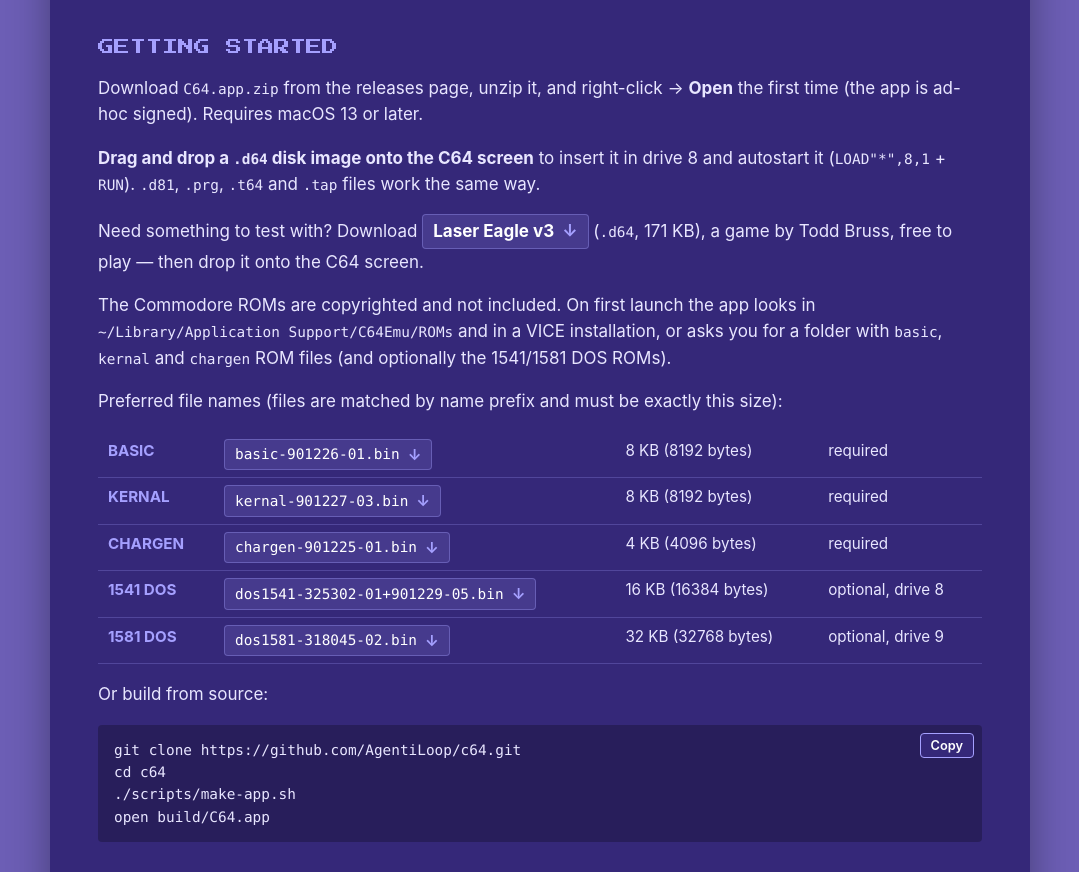
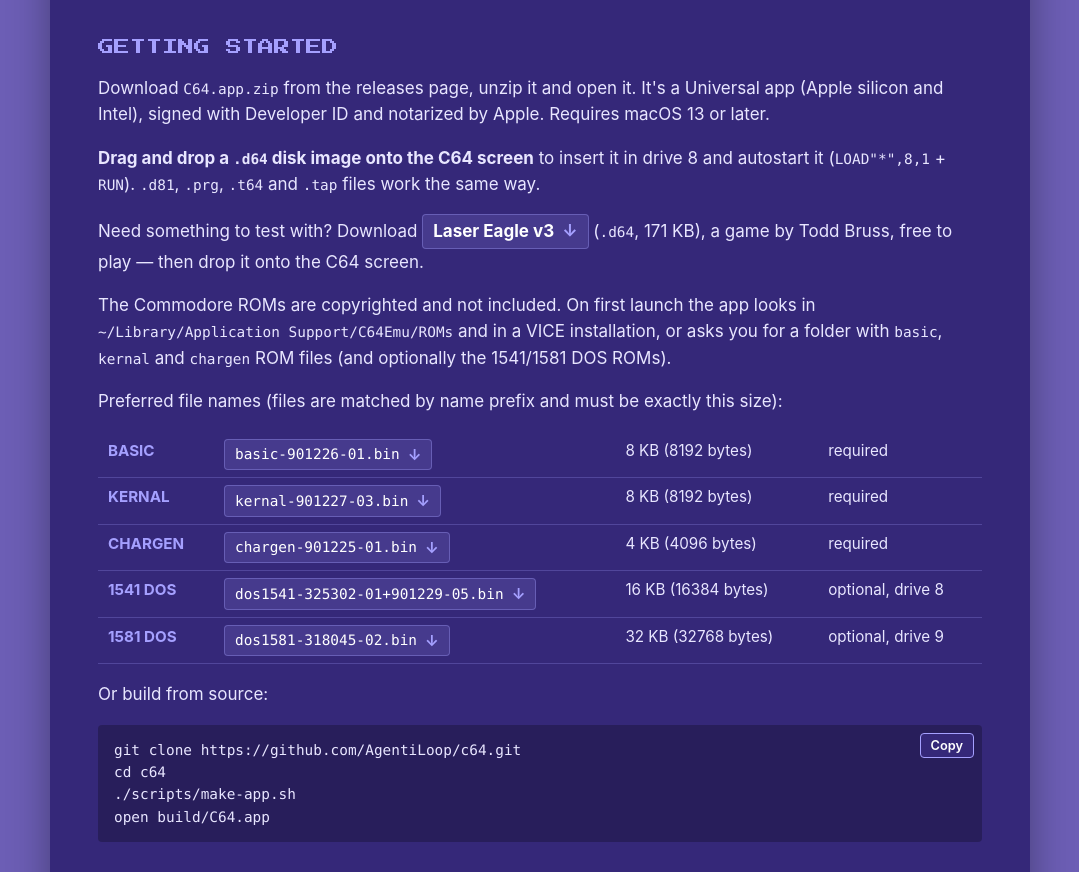
Before and after one commit to AgentiLoop/c64, a plain HTML site: page site/public/index.html in a window 1280 px wide. Shown: the part 1636-2508 px from the top of the page, without its empty margins (100-1179 px from the left). Drawn offline with Linux system fonts and the light colour scheme.

Commit message:
Sign with Developer ID (hardened runtime), Universal build; make-app.sh --release notarizes, staples and zips

```diff
--- a/site/public/index.html
+++ b/site/public/index.html
@@ -93,8 +93,8 @@ READY.
   </table>
 
   <h2>Getting started</h2>
-  <p>Download <code>C64.app.zip</code> from the releases page, unzip it, and right-click &rarr; <strong>Open</strong> the first time
-     (the app is ad-hoc signed). Requires macOS 13 or later.</p>
+  <p>Download <code>C64.app.zip</code> from the releases page, unzip it and open it. It's a Universal app (Apple silicon and Intel),
+     signed with Developer ID and notarized by Apple. Requires macOS 13 or later.</p>
   <p><strong>Drag and drop a <code>.d64</code> disk image onto the C64 screen</strong> to insert it in drive 8 and autostart it
      (<code>LOAD"*",8,1</code> + <code>RUN</code>). <code>.d81</code>, <code>.prg</code>, <code>.t64</code> and <code>.tap</code> files work the same way.</p>
   <p>Need something to test with? Download <a href="lasereaglev3-ToddBruss-148612-Demonger7.d64" download><strong>Laser Eagle v3</strong></a>
```
Also changed, not shown: 2 other files.
